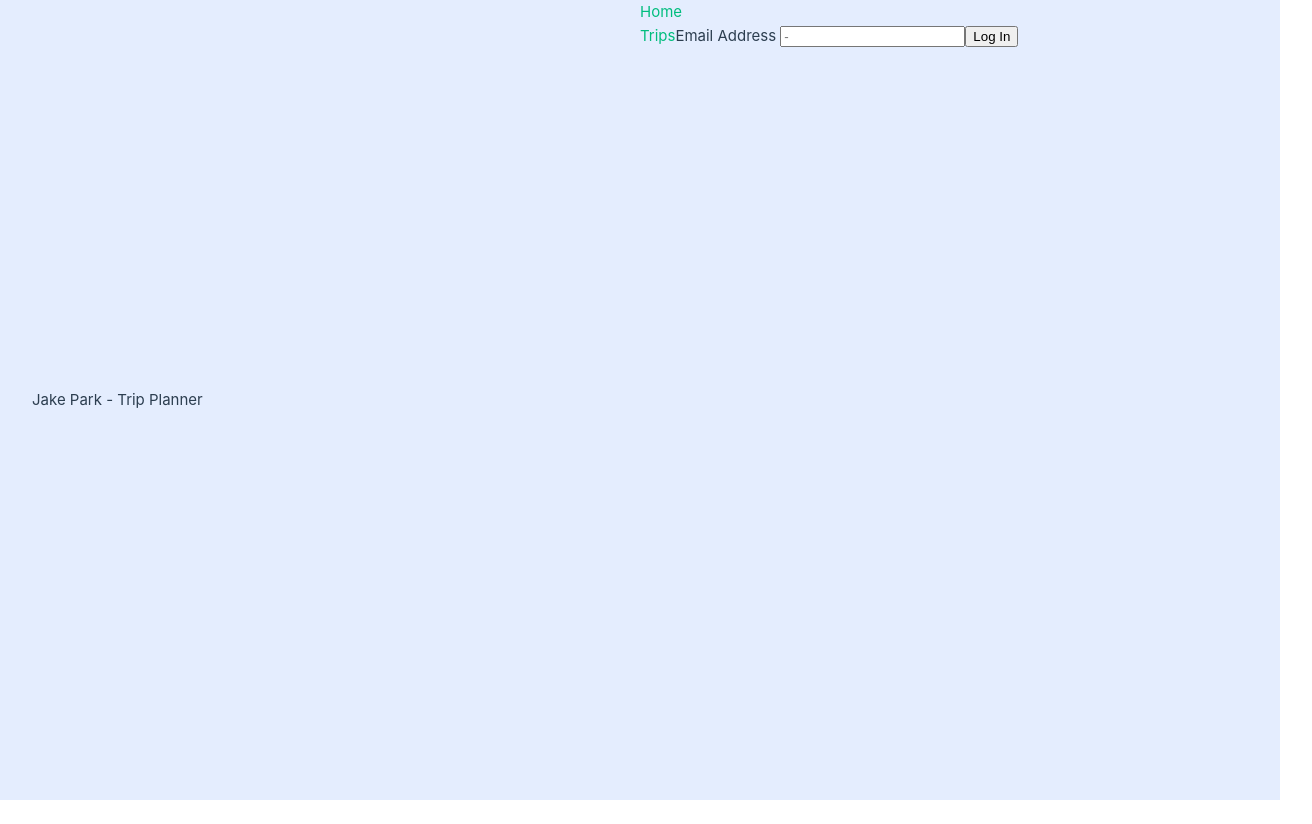
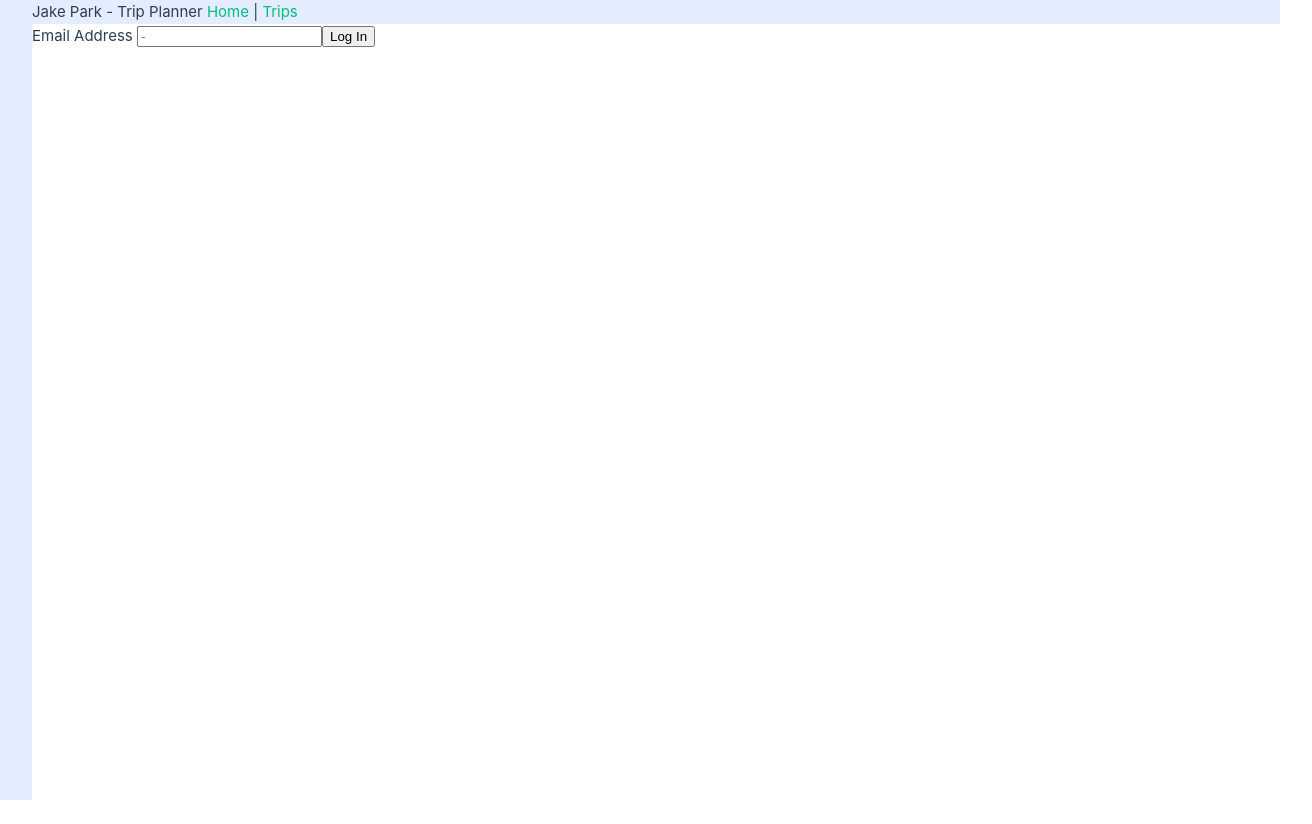
Before and after one commit to jakepark/rails-vue, a Vue app in the folder frontend/vue-rails/: page /#/ in a window 1280 px wide. Shown: the whole page, 1312 px wide, since content can reach past the window. Before the commit the page ends 800 px from the top, so only its background shows below. Built offline with nearby package versions, Linux system fonts and the light colour scheme.

Commit message:
remove header

```diff
--- a/frontend/vue-rails/src/App.vue
+++ b/frontend/vue-rails/src/App.vue
@@ -2,17 +2,11 @@
 </script>
 
 <template>
-  <header>
+  <main>
     Jake Park - Trip Planner
-  </header>
 
-  <main>
-
-
-    <router-link to="/">Home</router-link>
-    <br>
+    <router-link to="/">Home</router-link> |
     <router-link to="/trips">Trips</router-link>
-
 
     <router-view></router-view>
   </main>
--- a/frontend/vue-rails/src/components/Login.vue
+++ b/frontend/vue-rails/src/components/Login.vue
@@ -29,6 +29,7 @@ defineEmits(['update:emailInput'])
 </script>
 
 <template>
+  <div id="login">
     <label for="email-input">Email Address
     <input id="email-input" :value="emailInput" placeholder="-"
       @input="$emit('update:emailInput', $event.target.value)"
@@ -36,5 +37,14 @@ defineEmits(['update:emailInput'])
     </label>
     <!-- Set Rails Current User upon POST -->
     <button @click="logIn">Log In</button>
+  </div>
+</template>
 
-</template>
+<style lang="scss">
+
+#login {
+  background-color: white;
+  height: 100vh;
+  width: 100vw;
+}
+</style>
```
